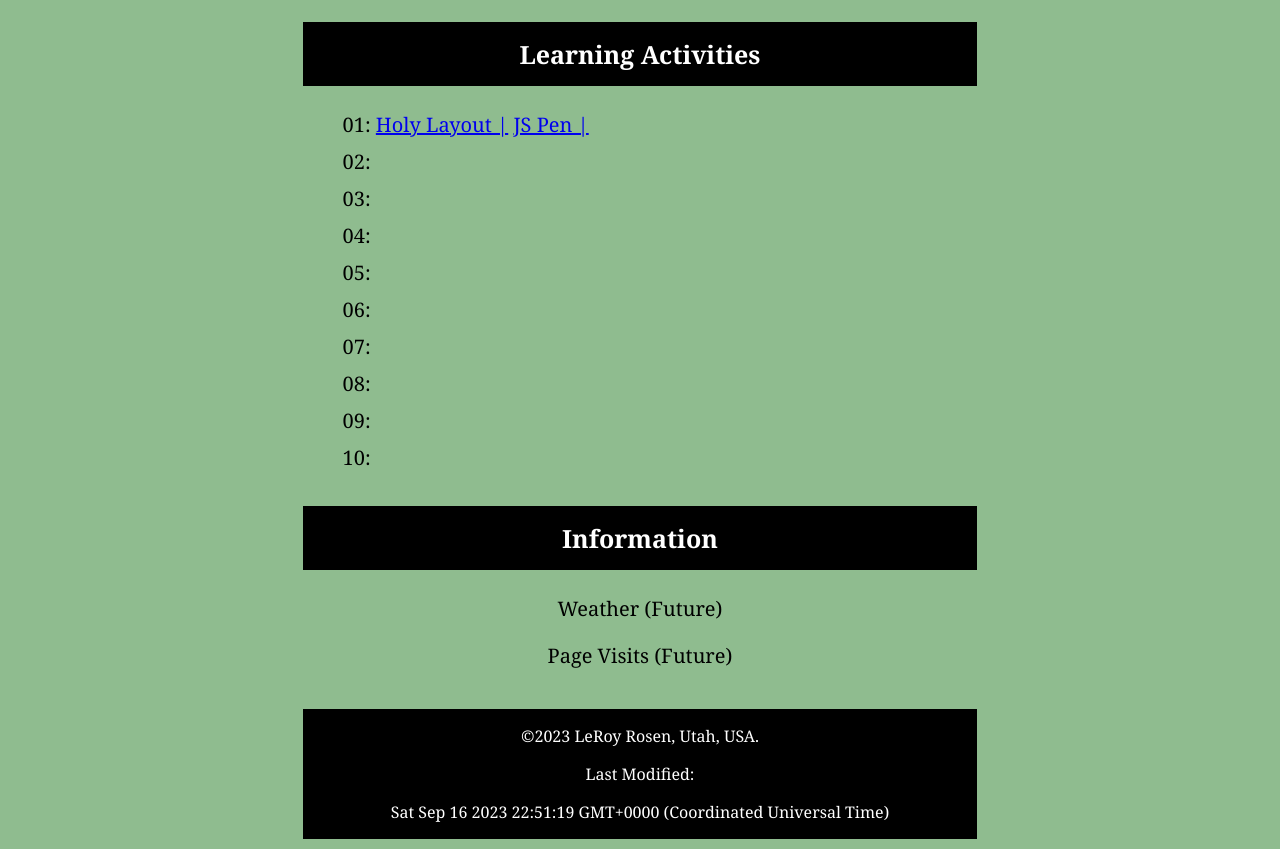
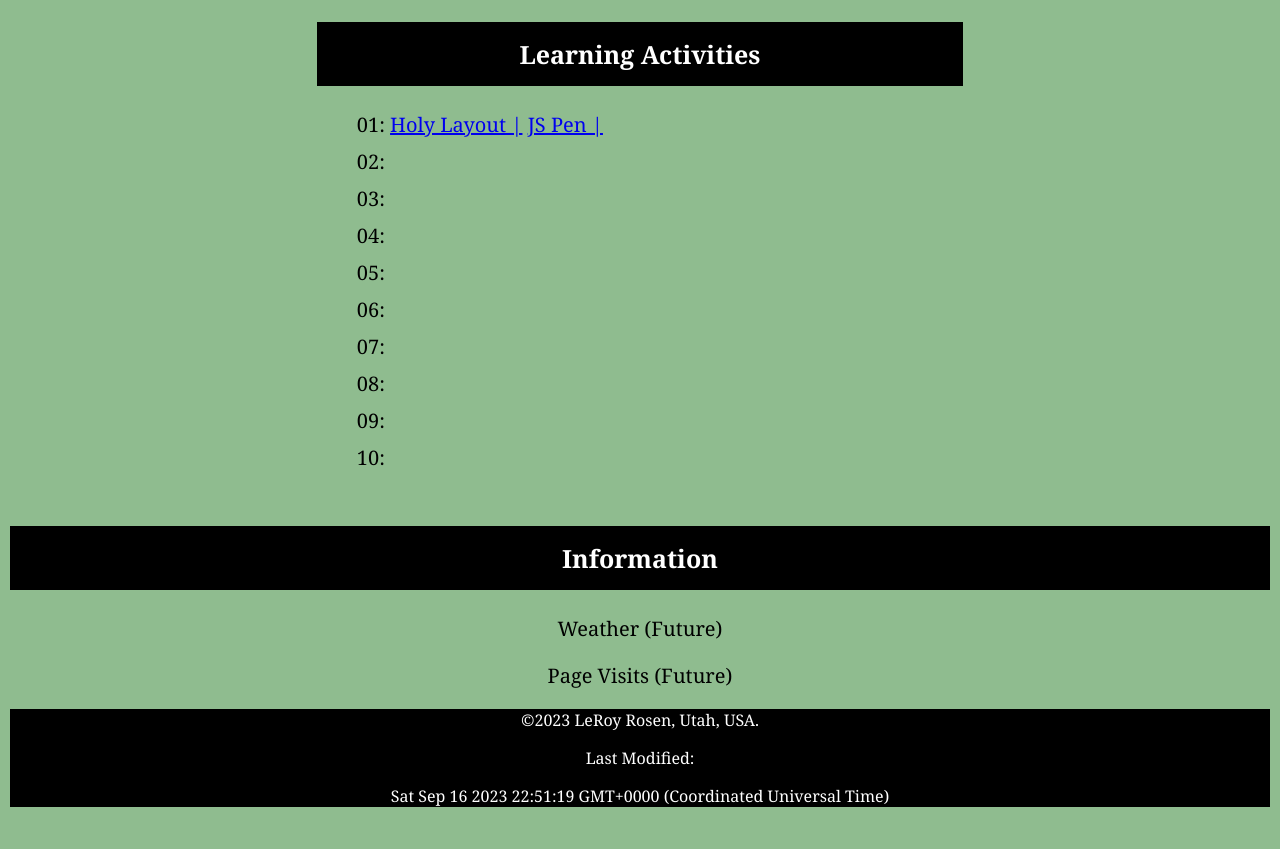
Before and after one commit to NordiskPirat/NordiskPirat.github.io, a plain HTML site: page wdd230/index.html in a window 1280 px wide. Shown: the part 693-1542 px from the top of the page. Drawn offline with Linux system fonts and the light colour scheme.

Commit message:
removed div as child

```diff
--- a/wdd230/index.html
+++ b/wdd230/index.html
@@ -43,8 +43,7 @@
         <h2>WDD 230: Web Frontend Development</h2>
         <section class="card">
           <h3>Learning Activities</h3>
-          <ul>
-            <div class="learning-activities">
+          <ul class="learning-activities">
               <li>
                 01:
                 <a
```
Also changed, not shown: wdd230/styles/base.css (line endings or trailing spaces).
